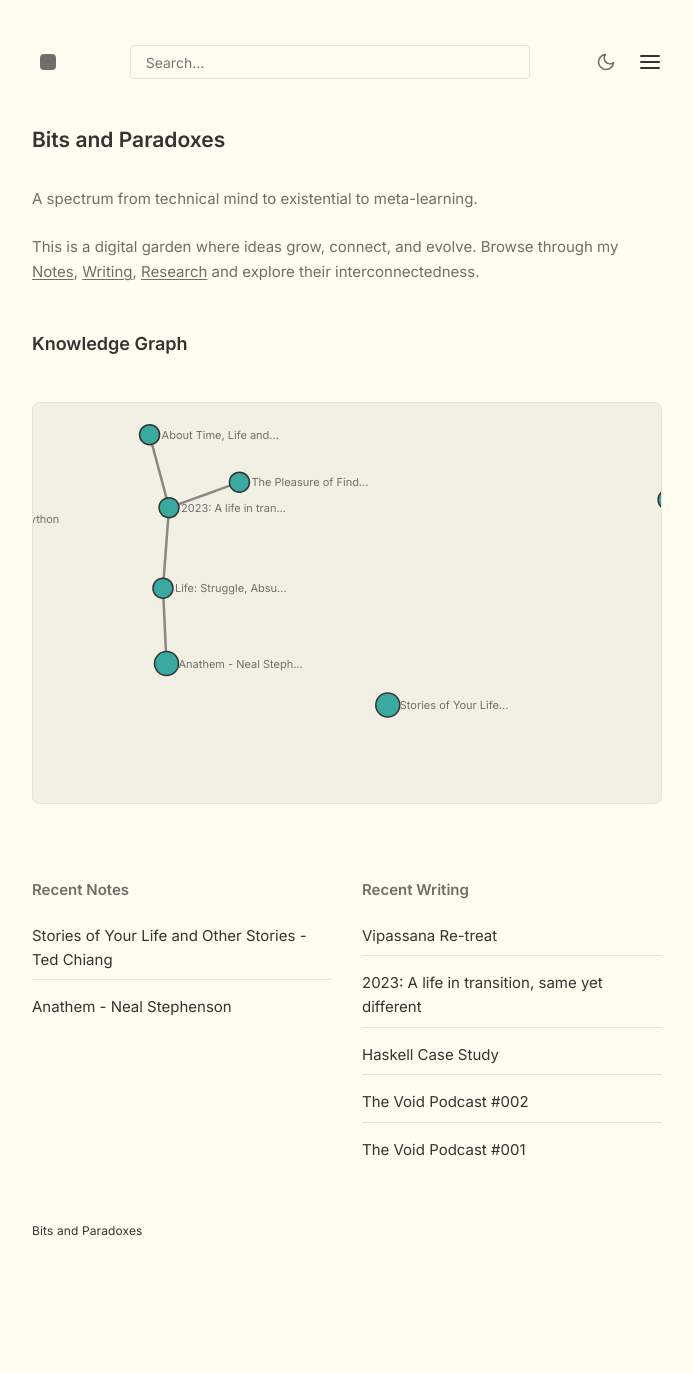
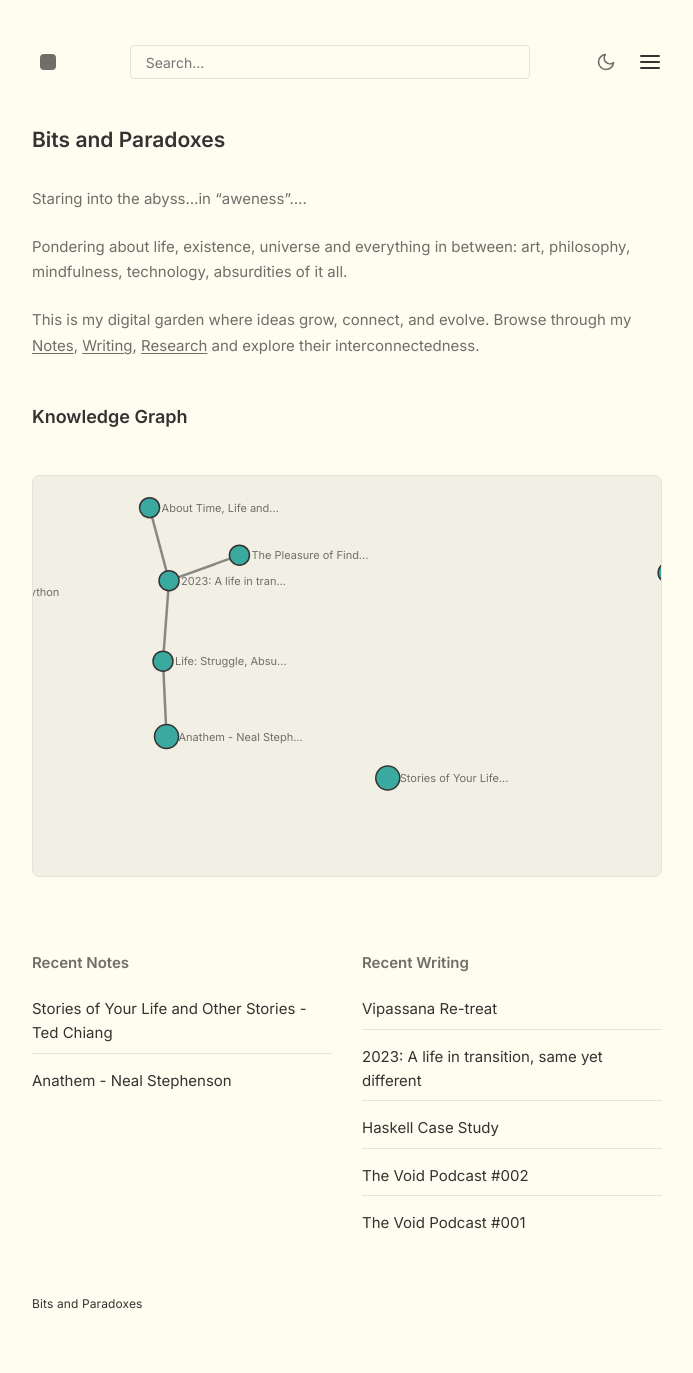
Before and after one commit to NISH1001/NISH1001.github.io, a Jekyll site: the page built from pages/index.md, in a window 1280 px wide. Shown: the whole page, without its empty margins (293-986 px from the left). Built offline with Jekyll 4.4.1, drawn with Linux system fonts in a browser that asks for light colours; before the commit the page ends 1300 px from its top, so only the background shows below that.

Commit message:
Update homepage content

```diff
--- a/pages/index.md
+++ b/pages/index.md
@@ -4,8 +4,10 @@ permalink: /
 title: Bits and Paradoxes
 ---
 
-A spectrum from technical mind to existential to meta-learning.
+Staring into the abyss...in "aweness"....
 
-This is a digital garden where ideas grow, connect, and evolve. Browse through my [Notes](/notes), [Writing](/writing), [Research](/research) and explore their interconnectedness.
+Pondering about life, existence, universe and everything in between: art, philosophy, mindfulness, technology, absurdities of it all.
+
+This is my digital garden where ideas grow, connect, and evolve. Browse through my [Notes](/notes), [Writing](/writing), [Research](/research) and explore their interconnectedness.
 
 {% include Graph.html %}
```
